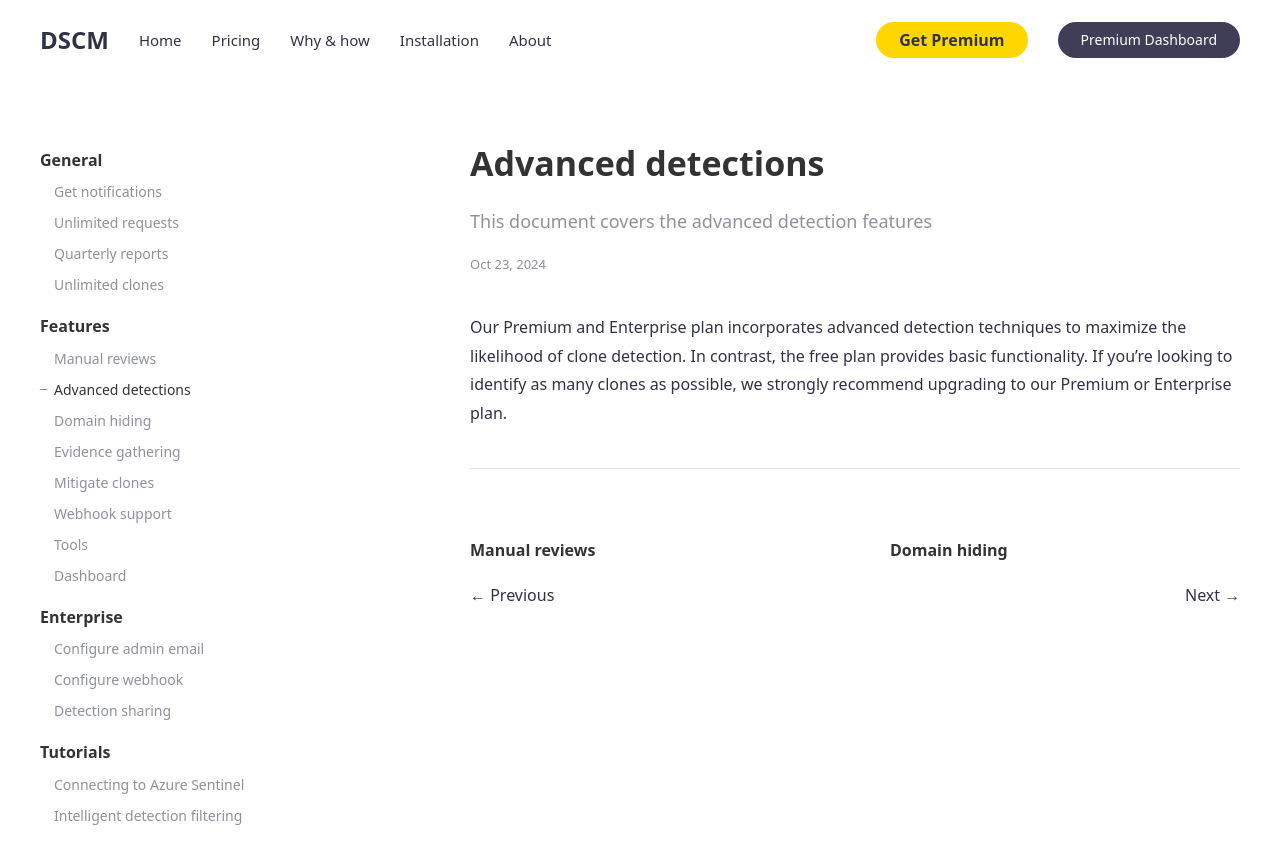
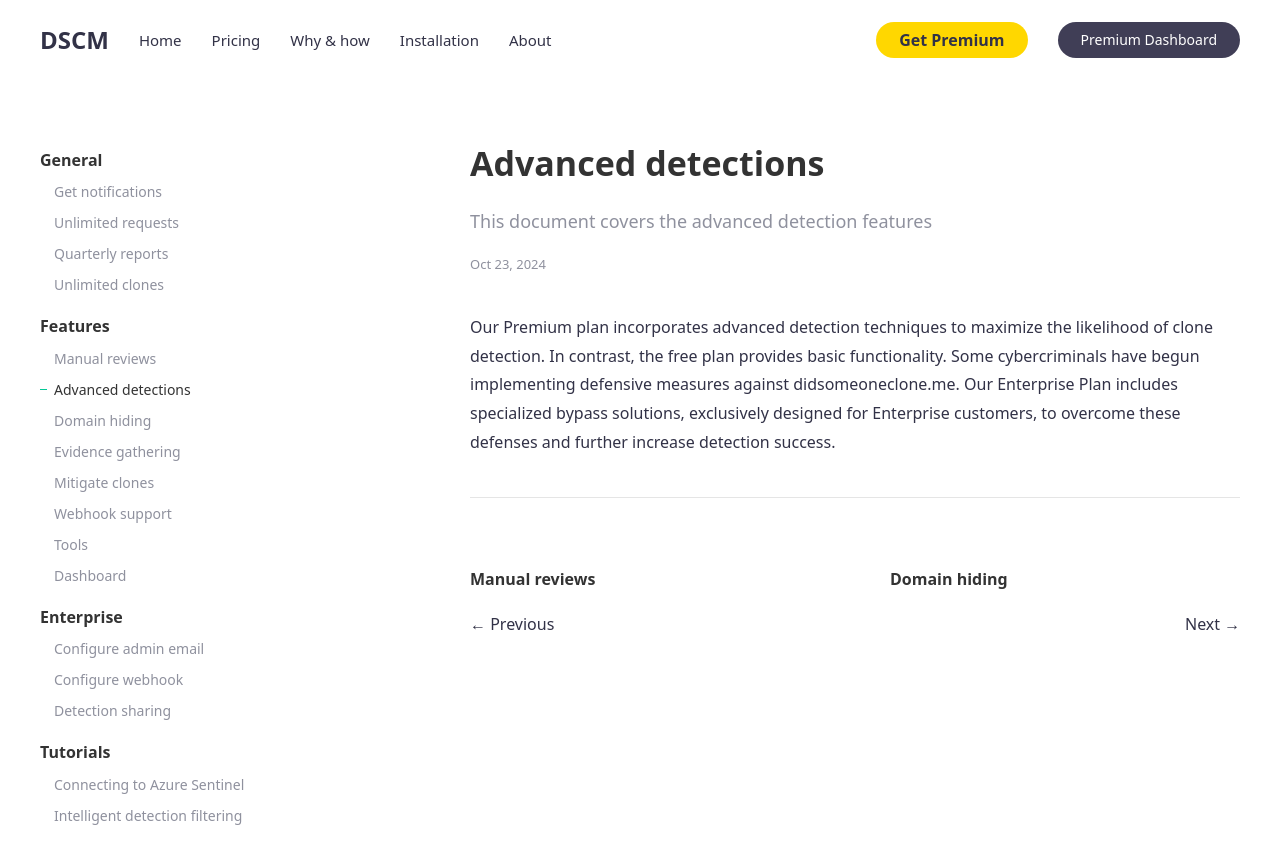
Before and after one commit to didsomeonecloneme/didsomeonecloneme.github.io, a Jekyll site: the page built from _docs/detections.md, in a window 1280 px wide. Shown: the top 864 px of the page. Built offline with Jekyll 4.4.1, drawn with Linux system fonts in a browser that asks for light colours.

Commit message:
Update detections.md

```diff
--- a/_docs/detections.md
+++ b/_docs/detections.md
@@ -4,4 +4,4 @@ subtitle: This document covers the advanced detection features
 tags: [detections]
 ---
 
-Our Premium and Enterprise plan incorporates advanced detection techniques to maximize the likelihood of clone detection. In contrast, the free plan provides basic functionality. If you're looking to identify as many clones as possible, we strongly recommend upgrading to our Premium or Enterprise plan.
+Our Premium plan incorporates advanced detection techniques to maximize the likelihood of clone detection. In contrast, the free plan provides basic functionality. Some cybercriminals have begun implementing defensive measures against didsomeoneclone.me. Our Enterprise Plan includes specialized bypass solutions, exclusively designed for Enterprise customers, to overcome these defenses and further increase detection success.
```
